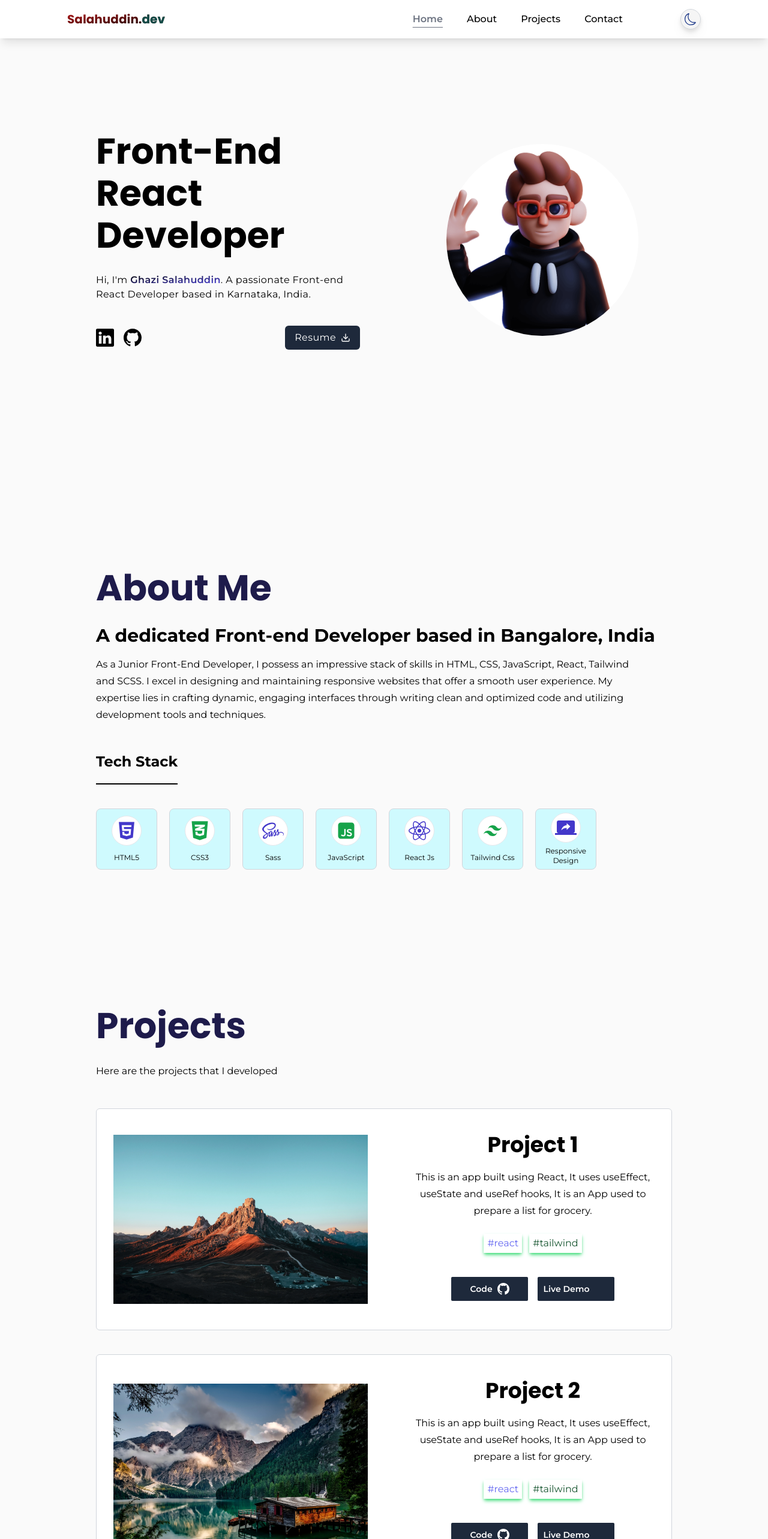
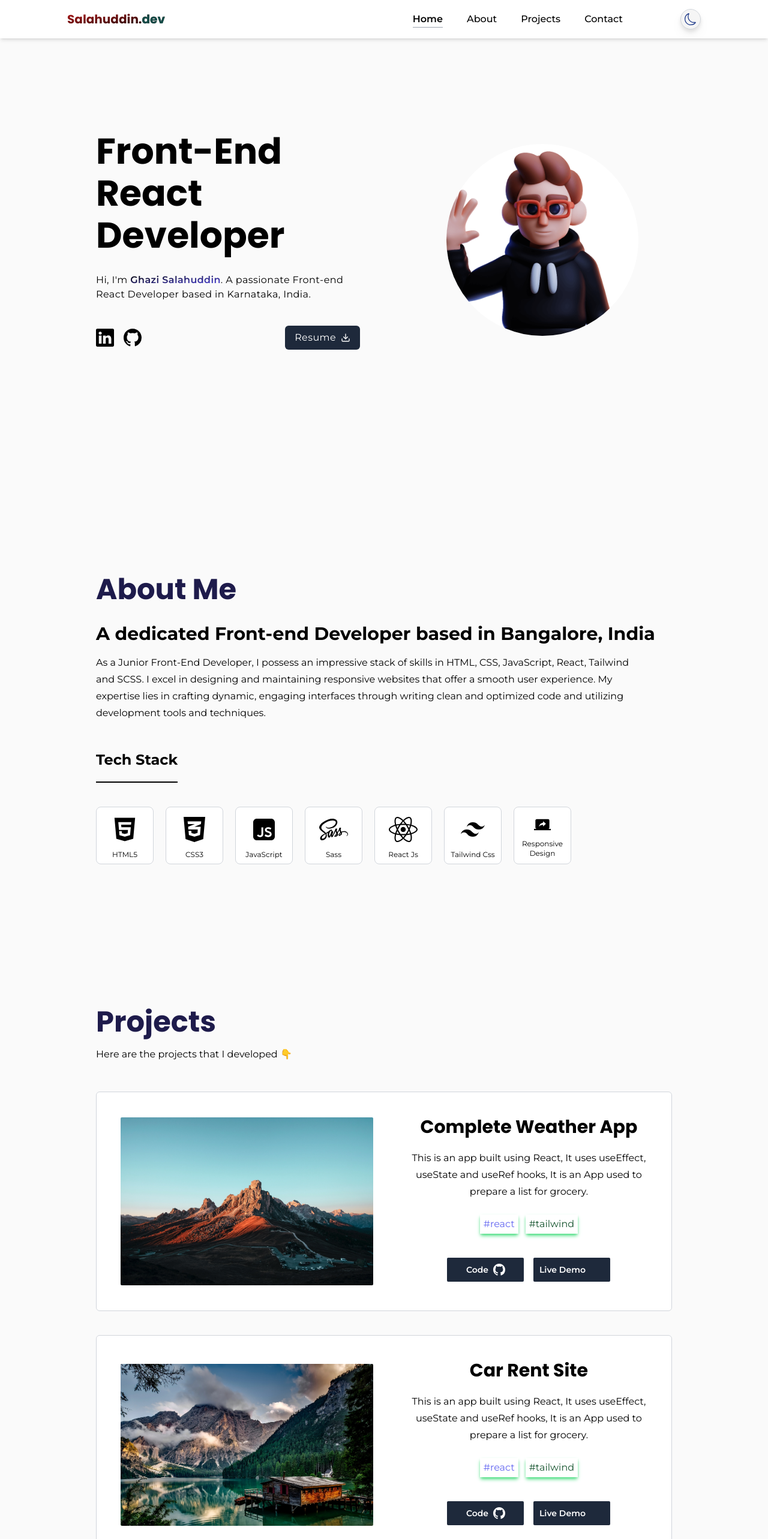
Before and after one commit to Salahuddin3676/portfolio, a React (Vite) app: page / in a window 1280 px wide. Shown: the top 2566 px of the page at 60% size. Built offline with nearby package versions, Linux system fonts and the light colour scheme; some icons are missing.

Commit message:
Updated Ui

```diff
--- a/src/App.jsx
+++ b/src/App.jsx
@@ -5,6 +5,7 @@ import Projects from "./components/Projects";
 import Contact from "./components/Contact";
 import Footer from "./components/Footer";
 import { useEffect, useState } from "react";
+import { socialLinks } from "./data";
 
 export default function App() {
   const [theme, setTheme] = useState(null);
@@ -30,7 +31,7 @@ export default function App() {
     <div>
       <Navbar theme={theme} setTheme={setTheme} />
       <div
-        className={`bg-[#f9f9f9e1] dark:bg-slate-900 dark:text-white  duration-700 delay-100 px-6 md:px-16 lg:px-16 xl:px-40 flex items-center flex-col`}
+        className={`bg-[#f9f9f9e1] dark:bg-[#23252F] dark:text-white  duration-700 delay-100 px-6 md:px-16 lg:px-16 xl:px-40 flex items-center flex-col`}
       >
         <Home />
         <About />
--- a/src/components/About.jsx
+++ b/src/components/About.jsx
@@ -20,7 +20,7 @@ const About = () => {
       <div className="w-full flex flex-col items-center lg:items-start">
         <h1
           data-aos="fade-up"
-          className="text-4xl lg:text-6xl font-bold dark:text-cyan-200 text-indigo-950 font-Poppins mb-8 lg:text-left "
+          className="text-4xl lg:text-5xl font-bold dark:text-yellow-100 text-indigo-950 font-Poppins mb-8 lg:text-left "
         >
           About Me
         </h1>
@@ -55,12 +55,14 @@ const About = () => {
                 <div
                   data-aos="zoom-in"
                   key={id}
-                  className={`flex w-[102px] relative h-[102px] p-2 dark:odd:text-indigo-700 dark:even:text-green-600 odd:text-indigo-700 even:text-green-600 bg-cyan-100 border border-gray-300 dark:border-slate-600 text-black dark:bg-slate-800 dark:text-white flex-col ${
-                    title === "Responsive Design" ? "gap-1.5" : "gap-3"
-                  } items-center justify-center  rounded-lg`}
+                  className={`flex w-24 h-24 p-2 border dark:bg-teal-950 bg-white border-gray-300 dark:border-gray-600 text-black  dark:text-white flex-col gap-1 items-center justify-center  rounded-lg`}
                 >
                   <div
-                    className={` bg-white border text-4xl rounded-full p-1.5`}
+                    className={` ${
+                      title === "Responsive Design"
+                        ? "text-3xl md:text-[28px]"
+                        : ""
+                    } flex items-center justify-center text-4xl md:text-5xl rounded-full p-1.5`}
                   >
                     {icon}
                   </div>
--- a/src/components/Contact.jsx
+++ b/src/components/Contact.jsx
@@ -30,7 +30,7 @@ const Contact = () => {
         <div className="flex flex-col items-center md:items-start">
           <h1
             data-aos="fade-up"
-            className="text-4xl lg:text-6xl font-bold dark:text-cyan-200 text-indigo-950 font-Poppins mb-5 md:text-left "
+            className="text-4xl lg:text-5xl font-bold dark:text-yellow-100 text-indigo-950 font-Poppins mb-5 md:text-left "
           >
             Contact Me
           </h1>
@@ -52,7 +52,7 @@ const Contact = () => {
                 key={id}
                 className="flex items-center md:w-[45%] md:justify-start justify-center gap-3.5 flex-col md:flex-row "
               >
-                <div className=" rounded-full p-6 border border-gray-300 flex items-center justify-center text-3xl lg:text-4xl bg-white  text-red-600">
+                <div className=" rounded-full p-5 border border-gray-300 flex items-center justify-center text-3xl lg:text-4xl bg-white  text-red-600">
                   {icon}
                 </div>
                 <div className="flex items-center gap-2 md:items-start justify-center flex-col">
--- a/src/components/Footer.jsx
+++ b/src/components/Footer.jsx
@@ -3,11 +3,11 @@ import { socialLinks } from "../data";
 
 const Footer = () => {
   return (
-    <footer className=" px-3 md:px-16 lg:px-28 py-10 flex items-center justify-center font-bold bg-slate-800 text-white w-full">
+    <footer className=" z-[100] px-3 md:px-16 lg:px-28 py-10 flex items-center justify-center font-bold bg-slate-950 text-white w-full">
       <div className="flex flex-col gap-4 w-full lg:flex-row-reverse items-center lg:justify-between ">
         <div className=" flex flex-row-reverse items-center justify-center gap-4 text-3xl">
           {socialLinks.map((link) => {
-            const { id, icon, url, title } = link;
+            const { id, icon, url } = link;
             return (
               <a
                 href={url}
--- a/src/components/Home.jsx
+++ b/src/components/Home.jsx
@@ -27,7 +27,7 @@ const Home = () => {
           />
         </div>
         <div data-aos="fade-right" className="w-full lg:w-1/2">
-          <h1 className=" dark:text-white text-4xl text-center lg:text-left leading-[48px] lg:leading-[70px] lg:text-6xl lg:max-w-max max-w-sm mx-auto lg:mx-0 font-bold font-Poppins mb-7">
+          <h1 className=" dark:text-yellow-50 text-4xl text-center lg:text-left leading-[48px] lg:leading-[70px] lg:text-6xl lg:max-w-max max-w-sm mx-auto lg:mx-0 font-bold font-Poppins mb-7">
             Front-End React Developer
           </h1>
           <p className="dark:text-gray-200 font-Montserrat tracking-wide lg:max-w-md max-w-md mx-auto lg:mx-0 mb-10 text-center lg:text-left">
--- a/src/components/Navbar.jsx
+++ b/src/components/Navbar.jsx
@@ -9,9 +9,9 @@ const Navbar = ({ theme, setTheme }) => {
 
   return (
     <nav
-      className={`fixed z-50 bg-white duration-800 delay-200 dark:bg-slate-800 dark:text-white top-0 ${
+      className={`fixed z-50 bg-white duration-800 delay-200 dark:bg-teal-950 dark:text-white top-0 ${
         isMenuOpen ? "showMenu" : "autoHeight"
-      } h-16 left-0 w-full shadow-lg py-4 px-6 md:px-16 lg:px-28 flex flex-col lg:flex-row justify-between items-center`}
+      } h-16 left-0 w-full shadow-md dark:shadow-slate-900 py-4 px-6 md:px-16 lg:px-28 flex flex-col lg:flex-row justify-between items-center`}
     >
       <div className="flex justify-between items-center w-full">
         <h2 className=" font-bold font-Poppins text-xl bg-clip-text bg-gradient-to-br from-red-700 to-black duration-800 delay-200 dark:bg-gradient-to-br dark:from-white dark:to-indigo-400 text-transparent">
@@ -36,15 +36,20 @@ const Navbar = ({ theme, setTheme }) => {
               const { id, title, url } = links;
               return (
                 <li
-                  onClick={() => {
-                    setActive(`${url}`);
-                  }}
                   key={id}
-                  className={` ${
-                    active === url ? "active" : ""
-                  } cursor-pointer dark:hover:text-gray-400 hover:text-gray-500 transition-all duration-100`}
+                  className={` dark:hover:text-gray-400 hover:text-gray-500 transition-all duration-100`}
                 >
-                  <a href={url}>{title}</a>
+                  <a
+                    onClick={() => {
+                      setActive(`${url}`);
+                    }}
+                    href={url}
+                    className={`${
+                      active === url ? "active" : ""
+                    } cursor-pointer py-1`}
+                  >
+                    {title}
+                  </a>
                 </li>
               );
             })}
--- a/src/components/Projects.jsx
+++ b/src/components/Projects.jsx
@@ -19,14 +19,14 @@ const Projects = () => {
       id="projects"
       className="pt-20 flex flex-col items-center lg:items-start w-full min-h-screen"
     >
-      <h1 className="text-4xl lg:text-6xl font-bold dark:text-cyan-200 text-indigo-950 font-Poppins mb-8 lg:text-left ">
+      <h1 className="text-4xl lg:text-5xl font-bold dark:text-yellow-100 text-indigo-950 font-Poppins mb-4 lg:text-left ">
         Projects
       </h1>
       <p
         data-aos="fade-right"
         className="font-Montserrat leading-7 text-center lg:text-left dark:text-gray-300 max-w-4xl mb-12"
       >
-        Here are the projects that I developed
+        Here are the projects that I developed 👇
       </p>
 
       <div className="flex flex-col w-full justify-between gap-10 items-center">
@@ -36,16 +36,16 @@ const Projects = () => {
           return (
             <div
               key={id}
-              className="flex flex-col lg:flex-row lg:px-7 lg:py-5 justify-between items-center p-3 border dark:border-slate-600 dark:bg-slate-800 border-gray-300 bg-white rounded-md"
+              className="flex flex-col lg:flex-row lg:px-10 lg:py-5 justify-between items-center p-3 border dark:border-slate-600 dark:bg-teal-950 border-gray-300 bg-white rounded-md"
             >
-              <div className=" w-[95%] lg:w-[47%] mb-5 lg:mb-0">
-                <img src={img} alt="" />
+              <div className=" w-[95%] rounded-sm lg:w-[48%] mb-5 lg:mb-0">
+                <img src={img} className=" rounded-sm" alt="" />
               </div>
               <div
                 data-aos="fade-left"
                 className=" w-full lg:w-[45%] h-full py-5"
               >
-                <h3 className="font-bold text-2xl lg:text-4xl font-Poppins text-center mb-5">
+                <h3 className="font-bold text-2xl lg:text-3xl font-Poppins text-center mb-5">
                   {title}
                 </h3>
                 <p className="font-Montserrat leading-7 text-center dark:text-gray-300 mb-6">
--- a/src/data.jsx
+++ b/src/data.jsx
@@ -66,13 +66,13 @@ export const skills = [
   },
   {
     id: 3,
-    title: "Sass",
-    icon: <FaSass />,
+    title: "JavaScript",
+    icon: <RiJavascriptFill />,
   },
   {
     id: 4,
-    title: "JavaScript",
-    icon: <RiJavascriptFill />,
+    title: "Sass",
+    icon: <FaSass />,
   },
   {
     id: 5,
@@ -95,7 +95,7 @@ export const projects = [
   {
     id: 1,
     img: img1,
-    title: "Project 1",
+    title: "Complete Weather App",
     info: "This is an app built using React, It uses useEffect, useState and useRef hooks, It is an App used to prepare a list for grocery.",
     techUsed: ["#react", "#tailwind"],
     githubLink: "#",
@@ -104,7 +104,7 @@ export const projects = [
   {
     id: 2,
     img: img2,
-    title: "Project 2",
+    title: "Car Rent Site",
     info: "This is an app built using React, It uses useEffect, useState and useRef hooks, It is an App used to prepare a list for grocery.",
     techUsed: ["#react", "#tailwind"],
     githubLink: "#",
@@ -113,7 +113,7 @@ export const projects = [
   {
     id: 3,
     img: img3,
-    title: "Project 3",
+    title: "E-Commerce Furniture",
     info: "This is an app built using React, It uses useEffect, useState and useRef hooks, It is an App used to prepare a list for grocery.",
     techUsed: ["#react", "#tailwind"],
     githubLink: "#",
--- a/src/index.css
+++ b/src/index.css
@@ -7,7 +7,7 @@
 }
 
 .active {
-  @apply dark:text-gray-400 underline underline-offset-8 duration-200 text-gray-500 font-semibold;
+  @apply dark:text-gray-400 border-b border-gray-400 font-semibold;
 }
 
 .hideMenu {
```
